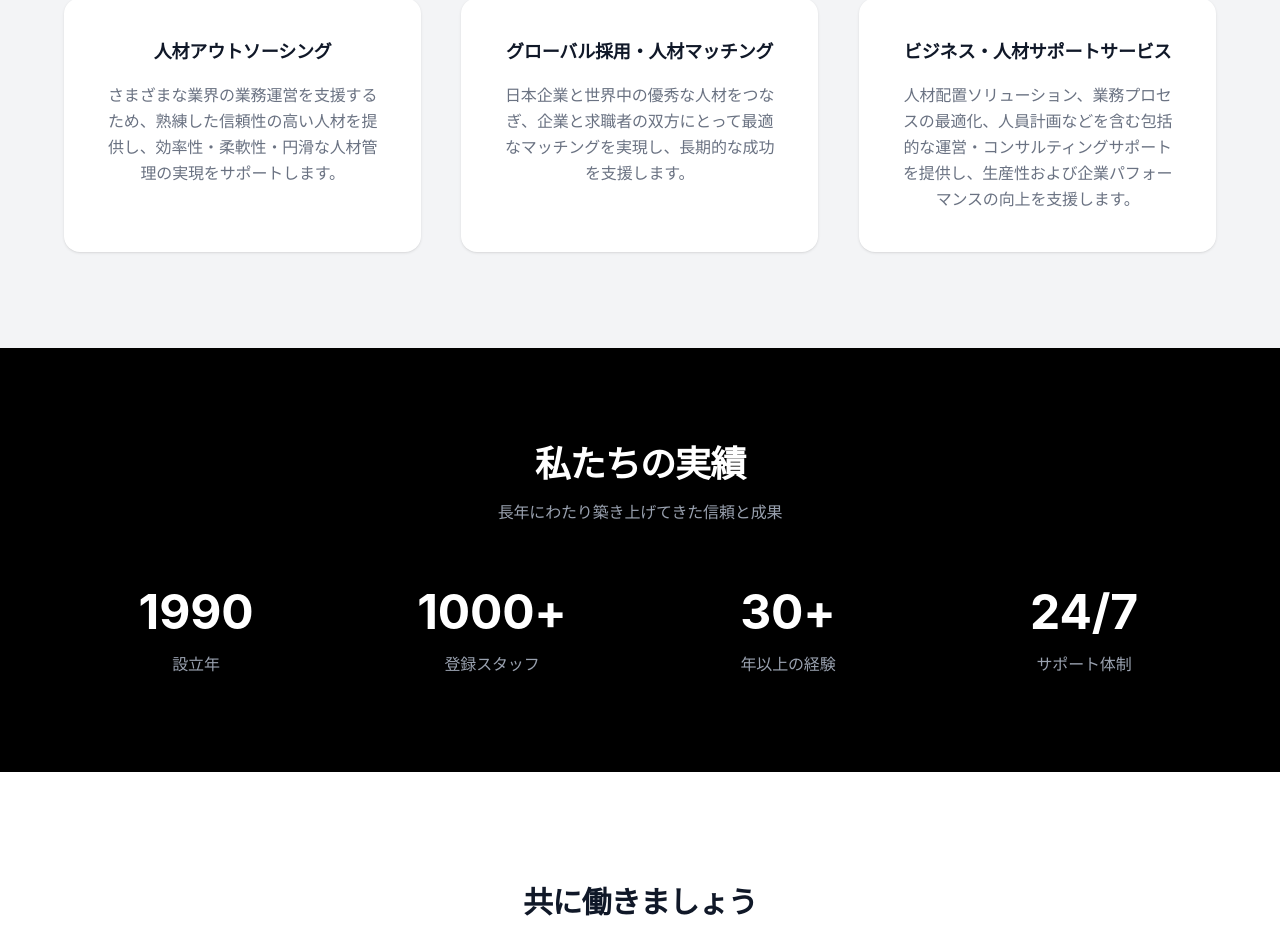
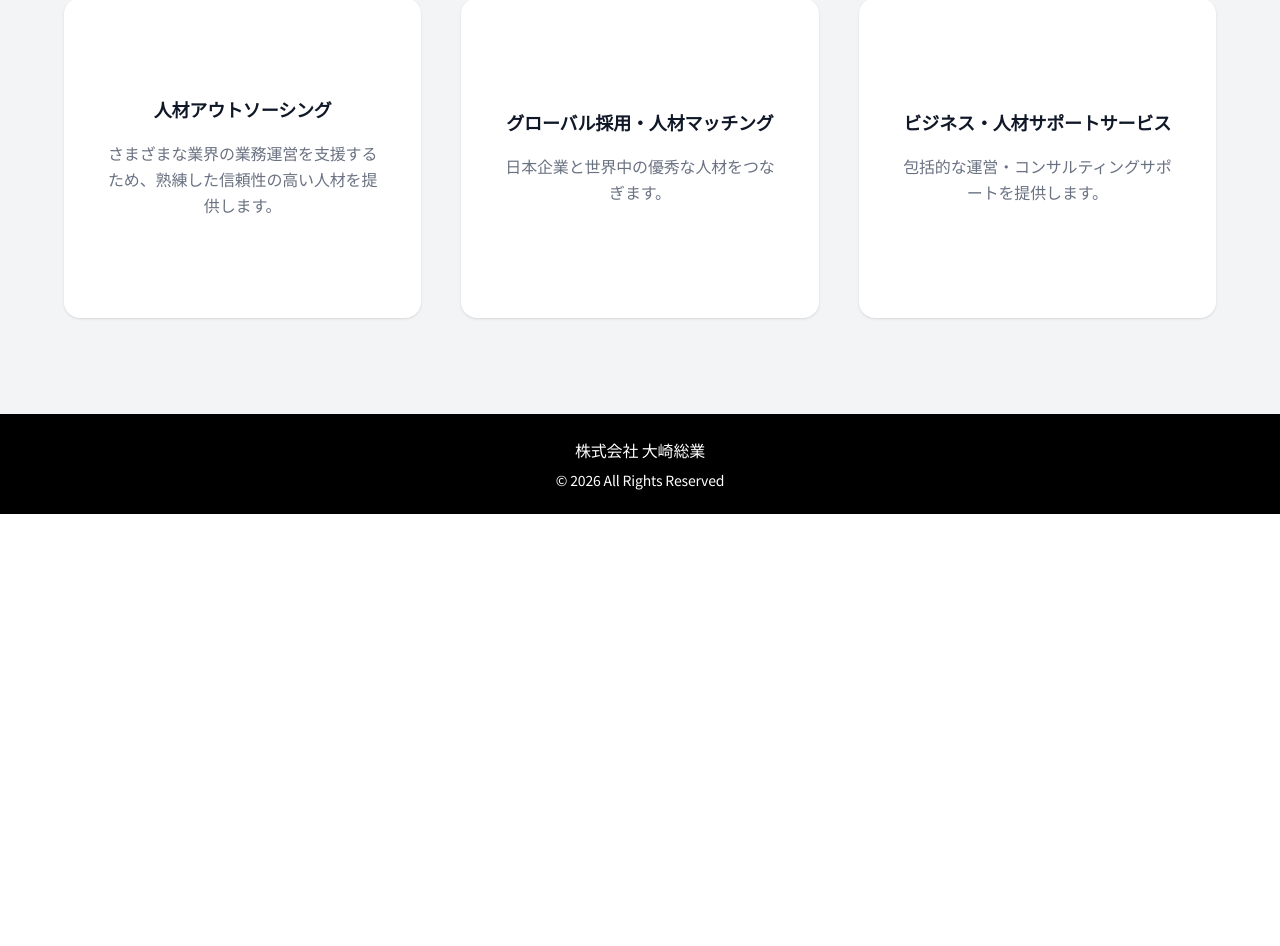
Before and after one commit to winluv0909/my-website, a Next.js app: page / in a window 1280 px wide. Shown: the part 1406-2352 px from the top of the page. After the commit the page ends 1920 px from the top, so only its background shows below. Built offline with nearby package versions, Linux system fonts and the light colour scheme.

Commit message:
Added clickable flip cards

```diff
--- a/app/globals.css
+++ b/app/globals.css
@@ -127,17 +127,30 @@ body {
 body {
   font-family: system-ui, sans-serif;
 }
-/* FADE UP ANIMATION */
+
 .fade-up {
   opacity: 0;
   transform: translateY(40px);
-  transition:
-    opacity 0.8s ease,
-    transform 0.8s ease;
-  will-change: opacity, transform;
+  transition: all 0.8s ease;
 }
 
 .fade-up.show {
   opacity: 1;
   transform: translateY(0);
 }
+
+.perspective {
+  perspective: 1000px;
+}
+
+.transform-style-preserve-3d {
+  transform-style: preserve-3d;
+}
+
+.backface-hidden {
+  backface-visibility: hidden;
+}
+
+.rotate-y-180 {
+  transform: rotateY(180deg);
+}
--- a/app/page.js
+++ b/app/page.js
@@ -1,8 +1,20 @@
 "use client";
 
-import { useEffect } from "react";
+import { useEffect, useState } from "react";
 
 export default function Home() {
+
+  const [flippedCards, setFlippedCards] = useState([]);
+
+  const handleFlip = (index) => {
+    if (flippedCards.includes(index)) {
+      setFlippedCards(
+        flippedCards.filter((item) => item !== index)
+      );
+    } else {
+      setFlippedCards([...flippedCards, index]);
+    }
+  };
 
   useEffect(() => {
     const elements = document.querySelectorAll(".fade-up");
@@ -36,23 +48,19 @@ export default function Home() {
         {/* Animated Background */}
         <div className="absolute inset-0 overflow-hidden">
 
-          {/* Large Glow */}
-          <div className="absolute -top-40 -left-32 w-136 h-136 bg-blue-200/30 rounded-full blur-3xl animate-pulse"></div>
+          <div className="absolute -top-40 -left-32 w-96 h-96 bg-blue-200/30 rounded-full blur-3xl animate-pulse"></div>
 
-          {/* Purple Glow */}
-          <div className="absolute top-1/3 -right-40 w-136 h-136 bg-purple-200/30 rounded-full blur-3xl animate-pulse"></div>
+          <div className="absolute top-1/3 -right-40 w-96 h-96 bg-purple-200/30 rounded-full blur-3xl animate-pulse"></div>
 
-          {/* Pink Glow */}
-          <div className="absolute bottom-0 left-1/2 -translate-x-1/2 w-md h-112 bg-pink-100/30 rounded-full blur-3xl animate-pulse"></div>
+          <div className="absolute bottom-0 left-1/2 -translate-x-1/2 w-80 h-80 bg-pink-100/30 rounded-full blur-3xl animate-pulse"></div>
 
-          {/* Grid Overlay */}
-          <div className="absolute inset-0 opacity-[0.03] bg-[linear-gradient(to_right,#000_1px,transparent_1px),linear-gradient(to_bottom,#000_1px,transparent_1px)] bg-[size:100px_100px]"></div>
+          <div className="absolute inset-0 opacity-[0.03] bg-[linear-gradient(to_right,#000_1px,transparent_1px),linear-gradient(to_bottom,#000_1px,transparent_1px)] bg-size[:80px_80px]"></div>
+
         </div>
 
         {/* CONTENT */}
         <div className="relative z-10 max-w-5xl mx-auto text-center">
 
-          {/* Badge */}
           <div className="fade-up inline-flex items-center gap-2 px-5 py-2 rounded-full border border-gray-300 bg-white/70 backdrop-blur-md shadow-sm">
             <span className="w-2 h-2 rounded-full bg-green-500 animate-pulse"></span>
 
@@ -61,24 +69,20 @@ export default function Home() {
             </span>
           </div>
 
-          {/* Main Heading */}
           <h1 className="fade-up mt-10 text-5xl sm:text-6xl md:text-7xl font-bold tracking-tight leading-tight">
             株式会社 大崎総業
           </h1>
 
-          {/* English Name */}
           <p className="fade-up mt-6 text-2xl md:text-3xl text-gray-600 font-light tracking-wide">
             Oosaki Sogyo Co., Ltd.
           </p>
 
-          {/* Description */}
           <p className="fade-up mt-8 max-w-3xl mx-auto text-lg md:text-xl text-gray-500 leading-relaxed">
             世界中の人々に日本での未来を。
             <br className="hidden md:block" />
             働き、成長し、ともに成功へ。
           </p>
 
-          {/* Buttons */}
           <div className="fade-up mt-12 flex flex-col sm:flex-row items-center justify-center gap-5">
 
             <a href="/contact">
@@ -131,123 +135,113 @@ export default function Home() {
           <div className="grid grid-cols-1 md:grid-cols-3 gap-10 mt-16 items-stretch">
 
             {/* CARD 1 */}
-            <div className="fade-up p-10 bg-white rounded-2xl shadow-sm transform transition-all duration-300 hover:-translate-y-2 hover:shadow-xl flex flex-col h-full cursor-pointer">
+            <div
+              onClick={() => handleFlip(1)}
+              className="cursor-pointer perspective"
+            >
+              <div
+                className={`relative w-full h-80 transition-transform duration-700 transform-style-preserve-3d ${
+                  flippedCards.includes(1) ? "rotate-y-180" : ""
+                }`}
+              >
+
+                {/* FRONT */}
+                <div className="absolute inset-0 backface-hidden bg-white rounded-2xl shadow-sm p-10 flex flex-col justify-center hover:shadow-xl transition-all duration-300">
+
                   <h3 className="font-semibold text-lg">
                     人材アウトソーシング
                   </h3>
 
                   <p className="mt-4 text-gray-500 leading-relaxed">
-                さまざまな業界の業務運営を支援するため、熟練した信頼性の高い人材を提供し、効率性・柔軟性・円滑な人材管理の実現をサポートします。
+                    さまざまな業界の業務運営を支援するため、熟練した信頼性の高い人材を提供します。
                   </p>
+
+                </div>
+
+                {/* BACK */}
+                <div className="absolute inset-0 rotate-y-180 backface-hidden bg-black text-white rounded-2xl shadow-xl p-10 flex items-center justify-center">
+
+                  <p className="text-2xl font-semibold">
+                    ご覧いただき、誠にありがとうございます。
+                  </p>
+
+                </div>
+
+              </div>
             </div>
 
             {/* CARD 2 */}
-            <div className="fade-up p-10 bg-white rounded-2xl shadow-sm transform transition-all duration-300 hover:-translate-y-2 hover:shadow-xl flex flex-col h-full cursor-pointer">
+            <div
+              onClick={() => handleFlip(2)}
+              className="cursor-pointer perspective"
+            >
+              <div
+                className={`relative w-full h-80 transition-transform duration-700 transform-style-preserve-3d ${
+                  flippedCards.includes(2) ? "rotate-y-180" : ""
+                }`}
+              >
+
+                <div className="absolute inset-0 backface-hidden bg-white rounded-2xl shadow-sm p-10 flex flex-col justify-center hover:shadow-xl transition-all duration-300">
+
                   <h3 className="font-semibold text-lg">
                     グローバル採用・人材マッチング
                   </h3>
 
                   <p className="mt-4 text-gray-500 leading-relaxed">
-                日本企業と世界中の優秀な人材をつなぎ、企業と求職者の双方にとって最適なマッチングを実現し、長期的な成功を支援します。
+                    日本企業と世界中の優秀な人材をつなぎます。
                   </p>
+
+                </div>
+
+                <div className="absolute inset-0 rotate-y-180 backface-hidden bg-black text-white rounded-2xl shadow-xl p-10 flex items-center justify-center">
+
+                  <p className="text-2xl font-semibold">
+                    ご覧いただき、誠にありがとうございます。
+                  </p>
+
+                </div>
+
+              </div>
             </div>
 
             {/* CARD 3 */}
-            <div className="fade-up p-10 bg-white rounded-2xl shadow-sm transform transition-all duration-300 hover:-translate-y-2 hover:shadow-xl flex flex-col h-full cursor-pointer">
+            <div
+              onClick={() => handleFlip(3)}
+              className="cursor-pointer perspective"
+            >
+              <div
+                className={`relative w-full h-80 transition-transform duration-700 transform-style-preserve-3d ${
+                  flippedCards.includes(3) ? "rotate-y-180" : ""
+                }`}
+              >
+
+                <div className="absolute inset-0 backface-hidden bg-white rounded-2xl shadow-sm p-10 flex flex-col justify-center hover:shadow-xl transition-all duration-300">
+
                   <h3 className="font-semibold text-lg">
                     ビジネス・人材サポートサービス
                   </h3>
 
                   <p className="mt-4 text-gray-500 leading-relaxed">
-                人材配置ソリューション、業務プロセスの最適化、人員計画などを含む包括的な運営・コンサルティングサポートを提供し、生産性および企業パフォーマンスの向上を支援します。
+                    包括的な運営・コンサルティングサポートを提供します。
                   </p>
+
+                </div>
+
+                <div className="absolute inset-0 rotate-y-180 backface-hidden bg-black text-white rounded-2xl shadow-xl p-10 flex items-center justify-center">
+
+                  <p className="text-2xl font-semibold">
+                    ご覧いただき、誠にありがとうございます。
+                  </p>
+
+                </div>
+
+              </div>
             </div>
 
           </div>
         </div>
       </section>
 
-      {/* STATS SECTION */}
-      <section className="py-24 px-6 bg-black text-white">
-        <div className="max-w-6xl mx-auto">
-
-          <div className="text-center fade-up">
-            <h2 className="text-3xl md:text-4xl font-bold tracking-tight">
-              私たちの実績
-            </h2>
-
-            <p className="mt-4 text-gray-400">
-              長年にわたり築き上げてきた信頼と成果
-            </p>
-          </div>
-
-          <div className="grid grid-cols-2 md:grid-cols-4 gap-8 mt-16">
-
-            <div className="text-center fade-up group">
-              <h3 className="text-5xl font-bold text-white transition duration-300 group-hover:scale-110">
-                1990
-              </h3>
-
-              <p className="mt-4 text-gray-400">
-                設立年
-              </p>
-            </div>
-
-            <div className="text-center fade-up group">
-              <h3 className="text-5xl font-bold text-white transition duration-300 group-hover:scale-110">
-                1000+
-              </h3>
-
-              <p className="mt-4 text-gray-400">
-                登録スタッフ
-              </p>
-            </div>
-
-            <div className="text-center fade-up group">
-              <h3 className="text-5xl font-bold text-white transition duration-300 group-hover:scale-110">
-                30+
-              </h3>
-
-              <p className="mt-4 text-gray-400">
-                年以上の経験
-              </p>
-            </div>
-
-            <div className="text-center fade-up group">
-              <h3 className="text-5xl font-bold text-white transition duration-300 group-hover:scale-110">
-                24/7
-              </h3>
-
-              <p className="mt-4 text-gray-400">
-                サポート体制
-              </p>
-            </div>
-
-          </div>
-        </div>
-      </section>
-
-      {/* CTA */}
-      <section className="py-28 px-6 bg-white text-center">
-
-        <div className="fade-up">
-          <h2 className="text-3xl font-semibold tracking-tight">
-            共に働きましょう
-          </h2>
-
-          <p className="mt-6 text-gray-500">
-            ぜひ本日お問い合わせください。共に素晴らしいものを創り上げましょう。
-          </p>
-
-          <a href="/contact">
-            <button className="mt-8 px-8 py-4 bg-black text-white rounded-xl hover:bg-gray-800 hover:scale-105 transition-all duration-300 shadow-lg">
-              お気軽にお問い合わせください
-            </button>
-          </a>
-        </div>
-
-      </section>
-
     </main>
   );
 }
```
Lines whose indentation alone changed are shown as unchanged.
